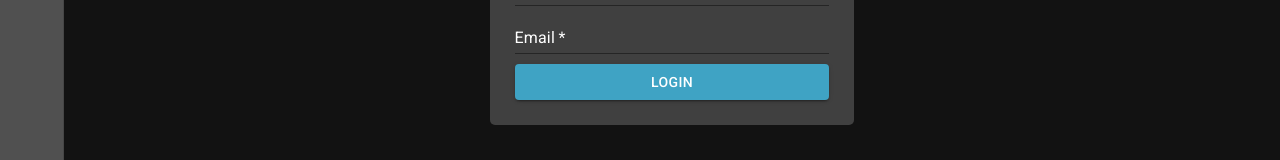
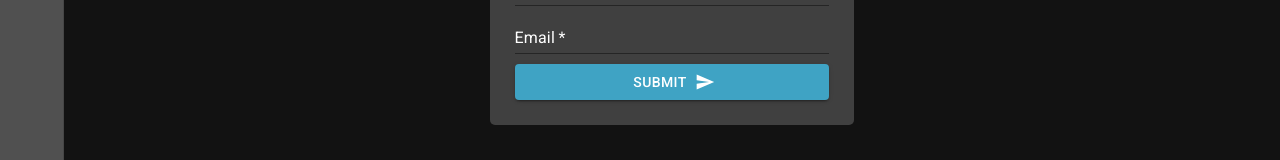
Before and after one commit to eljoey/bdo-stuff, a React (Create React App) app: page /account/create in a window 1280 px wide. Shown: the part 488-648 px from the top of the page. Built offline with nearby package versions, Linux system fonts and the light colour scheme.

Commit message:
minor refactor

```diff
--- a/src/App.js
+++ b/src/App.js
@@ -42,9 +42,7 @@ function App() {
       const response = await accountService.getAccountInfo();
 
       setUser(response);
-
       setLoggingIn(false);
-
     };
 
     if (localStorage.getItem('token')) {
--- a/src/components/CreateAccount.js
+++ b/src/components/CreateAccount.js
@@ -1,11 +1,15 @@
 import React, { useState } from 'react';
-import { Button, makeStyles, TextField, Typography, withStyles } from '@material-ui/core';
+import { makeStyles, withStyles } from '@material-ui/core';
+import Button from '@material-ui/core/Button';
+import TextField from '@material-ui/core/TextField';
+import Typography from '@material-ui/core/Typography';
 import Collapse from '@material-ui/core/Collapse';
 import IconButton from '@material-ui/core/IconButton';
 import Alert from '@material-ui/lab/Alert';
 import { useHistory } from 'react-router-dom';
 import accountService from './services/account';
 import CloseIcon from '@material-ui/icons/Close';
+import { Send } from '@material-ui/icons';
 
 const CustomTextField = withStyles({
     root: {
@@ -62,7 +66,7 @@ const useStyles = makeStyles((theme) => ({
     }
 }));
 
-const Login = ({ setUser }) => {
+const CreateAccount = ({ setUser }) => {
     const history = useHistory();
     const classes = useStyles();
     const [username, setUsername] = useState('');
@@ -95,8 +99,8 @@ const Login = ({ setUser }) => {
             return;
         }
 
+        const response = await accountService.createAccount({ username, password, email });
 
-        const response = await accountService.createAccount({ username, password, email });
         // error check
         if (response.error) {
             console.log(response.error);
@@ -120,7 +124,6 @@ const Login = ({ setUser }) => {
         }
 
         // Successful creation
-
         setUser(response.userInfo);
         history.push('/');
 
@@ -149,7 +152,6 @@ const Login = ({ setUser }) => {
     return (
         <div className={classes.root}>
             <Typography variant='h4' className={classes.title}>Create your account</Typography>
-
             <form onSubmit={handleSubmit} className={classes.form}>
                 {alert && (
                     <Collapse in={open}>
@@ -160,7 +162,7 @@ const Login = ({ setUser }) => {
                                 <IconButton
                                     aria-label="close"
                                     color="inherit"
-                                    size="small"
+
                                     onClick={() => {
                                         setOpen(false);
                                         setAlert(false);
@@ -212,12 +214,13 @@ const Login = ({ setUser }) => {
                     variant='contained'
                     color='primary'
                     className={classes.button}
+                    endIcon={<Send />}
                 >
-                    Login
+                    Submit
                 </Button>
             </form>
         </div>
     );
 };
 
-export default Login;
+export default CreateAccount;
--- a/src/components/Login.js
+++ b/src/components/Login.js
@@ -1,11 +1,16 @@
 import React, { useState } from 'react';
-import { Button, Grid, makeStyles, TextField, Typography, withStyles } from '@material-ui/core';
+import { makeStyles, withStyles } from '@material-ui/core';
+import Button from '@material-ui/core/Button';
+import Grid from '@material-ui/core/Grid';
+import TextField from '@material-ui/core/TextField';
+import Typography from '@material-ui/core/Typography';
 import Collapse from '@material-ui/core/Collapse';
 import IconButton from '@material-ui/core/IconButton';
 import Alert from '@material-ui/lab/Alert';
 import { Link, useHistory } from 'react-router-dom';
 import accountService from './services/account';
 import CloseIcon from '@material-ui/icons/Close';
+import { Send } from '@material-ui/icons';
 
 const CustomTextField = withStyles({
     root: {
@@ -147,6 +152,7 @@ const Login = ({ setUser }) => {
                     variant='contained'
                     color='primary'
                     className={classes.button}
+                    endIcon={<Send />}
                 >
                     Login
                 </Button>
--- a/src/components/services/account.js
+++ b/src/components/services/account.js
@@ -9,8 +9,6 @@ let tokenExipration = localStorage.getItem('tokenExpiration') || '';
 const setToken = (newToken, newTokenExpiration) => {
     token = newToken;
     tokenExipration = newTokenExpiration;
-
-
 
     localStorage.setItem('token', newToken);
     localStorage.setItem('tokenExpiration', newTokenExpiration);
@@ -51,8 +49,6 @@ const logout = async () => {
 };
 
 const refreshToken = async () => {
-
-
     const response = await axios.post(`${baseUrl}/refresh_token`);
     const data = response.data;
     setToken(data.token, data.tokenExpires);
```
